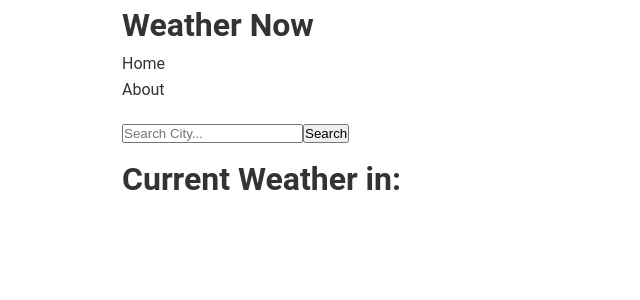
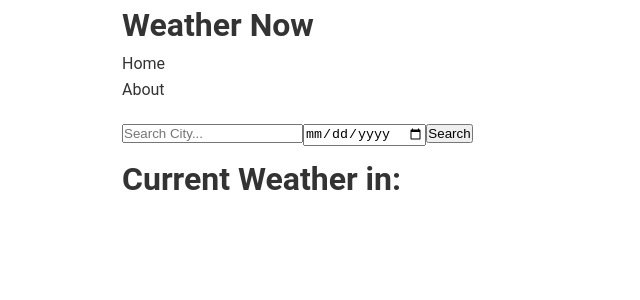
Before and after one commit to yavorpetkov/ReactProjects, a React (Create React App) app in the folder 01.weather-forecast-app/: page / in a window 1280 px wide. Shown: the top 300 px of the page, without its empty margins (0-640 px from the left). Built offline with nearby package versions, Linux system fonts and the light colour scheme; no server answers.

Commit message:
moment added

```diff
--- a/01.weather-forecast-app/package.json
+++ b/01.weather-forecast-app/package.json
@@ -7,6 +7,7 @@
     "@testing-library/react": "^11.2.7",
     "@testing-library/user-event": "^12.8.3",
     "axios": "^0.21.1",
+    "moment": "^2.29.1",
     "react": "^17.0.2",
     "react-dom": "^17.0.2",
     "react-scripts": "4.0.3",
--- a/01.weather-forecast-app/src/components/WeatherForm.js
+++ b/01.weather-forecast-app/src/components/WeatherForm.js
@@ -1,4 +1,5 @@
 import React, { useState, useContext } from 'react';
+import moment from 'moment';
 import WeatherContext from './context/weather/weatherContext';
 
 const WeatherForm = () => {
@@ -7,22 +8,25 @@ const WeatherForm = () => {
 
 	const [ text, setText ] = useState('');
 
-	const onSubmit = () => {
+	const onSubmit = (e) => {
+		e.preventDefault();
 		getWeather(text);
 	};
 
 	const onChange = (e) => {
-		e.preventDefault();
 		// use brackets and e.target.name to shorten it if there is more than 1 input
 		setText(e.target.value);
 	};
 
+	let dateNew = moment(new Date()).format('YYYY-MM-DD');
+	console.log(dateNew);
 	return (
 		<div>
 			<h1>
 				<form onSubmit={onSubmit}>
 					<input type="text" name="text" placeholder="Search City..." value={text} onChange={onChange} />
-					<input type="submit" value="Search" />
+					<input type="date" name="" id="" />
+					<button type="submit">Search</button>
 				</form>
 			</h1>
 		</div>
```
Also changed, not shown: 1 other file (tests, documents, lock files or other folders).
